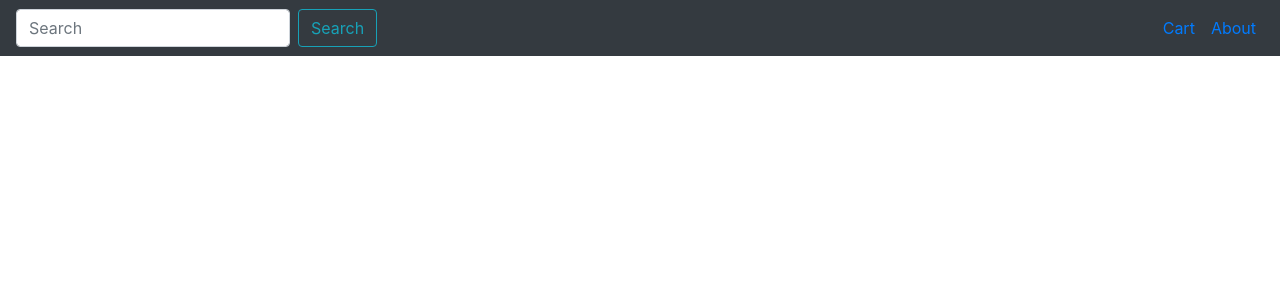
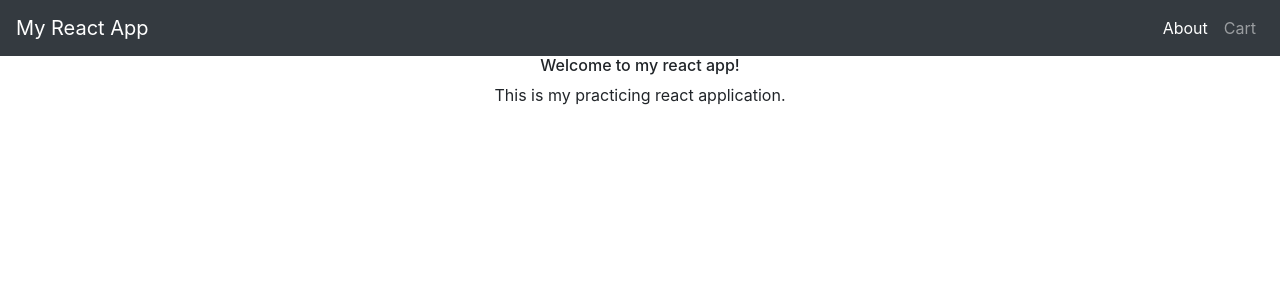
Before and after one commit to nmajidpour/react-app-counter, a React (Create React App) app in the folder my-react-app/: page /about in a window 1280 px wide. Shown: the top 300 px of the page. Built offline with nearby package versions, Linux system fonts and the light colour scheme.

Commit message:
fixed navigation issue

```diff
--- a/my-react-app/src/components/about.jsx
+++ b/my-react-app/src/components/about.jsx
@@ -4,7 +4,10 @@ class About  extends Component {
     state = {  }
     render() {
         return (
+            <div className="container">
             <h6>Welcome to my react app!</h6>
+            <p>This is my practicing react application.</p>
+            </div>
          );
     }
 }
--- a/my-react-app/src/components/navigation.jsx
+++ b/my-react-app/src/components/navigation.jsx
@@ -1,36 +1,33 @@
 import React, { Component } from "react";
 import Navbar from "react-bootstrap/Navbar";
 import Nav from "react-bootstrap/Nav";
-import Form from "react-bootstrap/Form";
-import FormControl from "react-bootstrap/FormControl";
-import Button from "react-bootstrap/Button";
-import { BrowserRouter as Router, Switch, Route, Link } from "react-router-dom";
+import { BrowserRouter as Router, NavLink, Route } from "react-router-dom";
 import Counter from "./counter";
 import About from "./about";
-import App from "../App";
 
 class Navigation extends Component {
   state = {};
   render() {
     return (
-      <Navbar bg="dark" variant="dark">
-        <Form inline>
-          <FormControl type="text" placeholder="Search" className="mr-sm-2" />
-          <Button variant="outline-info">Search</Button>
-        </Form>
-        <Nav className="ml-auto">
-          <Router>
-            <Nav.Link><Link to="counter">Cart</Link></Nav.Link>
-            <Nav.Link><Link to="about">About</Link></Nav.Link>
-            <Switch>
-              <Route path="{/}" component={App}>
-                <Route path="/counter" component={Counter}></Route>
-                <Route path="/about" component={About}></Route>
-              </Route>
-            </Switch>
-          </Router>
-        </Nav>
-      </Navbar>
+      <Router>
+        <div className="App">
+          <Navbar bg="dark" variant="dark">
+            <Navbar.Brand as={NavLink} to="/">
+              My React App
+            </Navbar.Brand>
+            <Nav className="ml-auto">
+              <Nav.Link as={NavLink} to="/about">
+                About
+              </Nav.Link>
+              <Nav.Link as={NavLink} to="/cart">
+                Cart
+              </Nav.Link>
+            </Nav>
+          </Navbar>
+          <Route path="/about" exact component={About} />
+          <Route path="/cart" exact component={Counter} />
+        </div>
+      </Router>
     );
   }
 }
```
